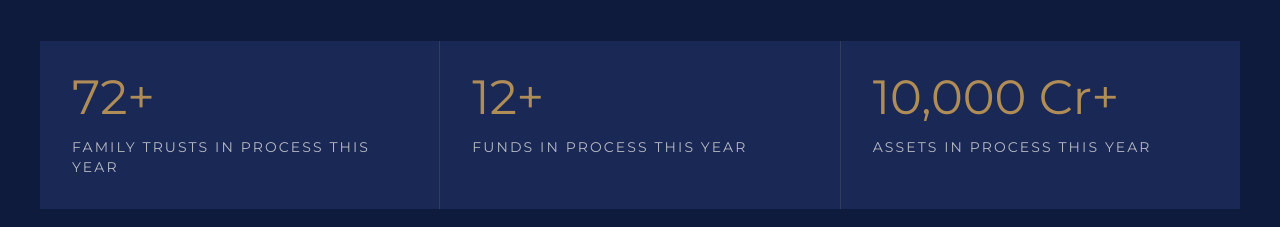
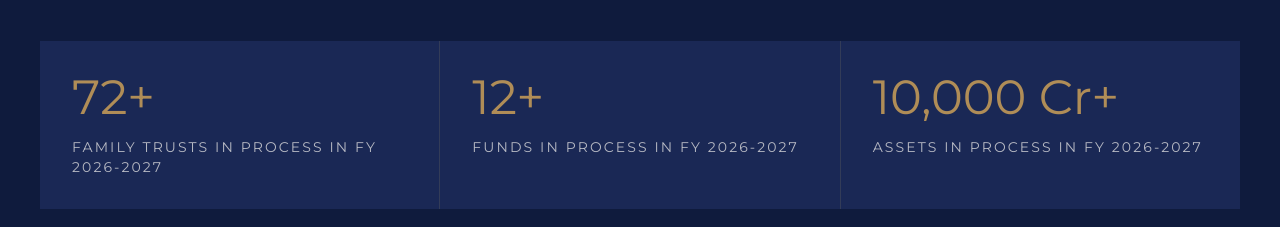
Before and after one commit to Whitetrust/Whitetrust-Website, a Next.js app: page /about in a window 1280 px wide. Shown: the part 1000-1227 px from the top of the page. Built offline with nearby package versions, Linux system fonts and the light colour scheme; no server answers.

Commit message:
Update About page statistics for FY 2026–2027

```diff
--- a/src/app/about/page.tsx
+++ b/src/app/about/page.tsx
@@ -41,9 +41,9 @@ const whyChoose = [
 ];
 
 const numbers = [
-  { to: 72, suffix: "+", comma: false, label: "Family Trusts in Process This Year" },
-  { to: 12, suffix: "+", comma: false, label: "Funds in Process This Year" },
-  { to: 10000, suffix: " Cr+", comma: true, label: "Assets in Process This Year" },
+  { to: 72, suffix: "+", comma: false, label: "Family Trusts in Process in FY 2026-2027" },
+  { to: 12, suffix: "+", comma: false, label: "Funds in Process in FY 2026-2027" },
+  { to: 10000, suffix: " Cr+", comma: true, label: "Assets in Process in FY 2026-2027" },
 ];
 
 export default function AboutPage() {
```
